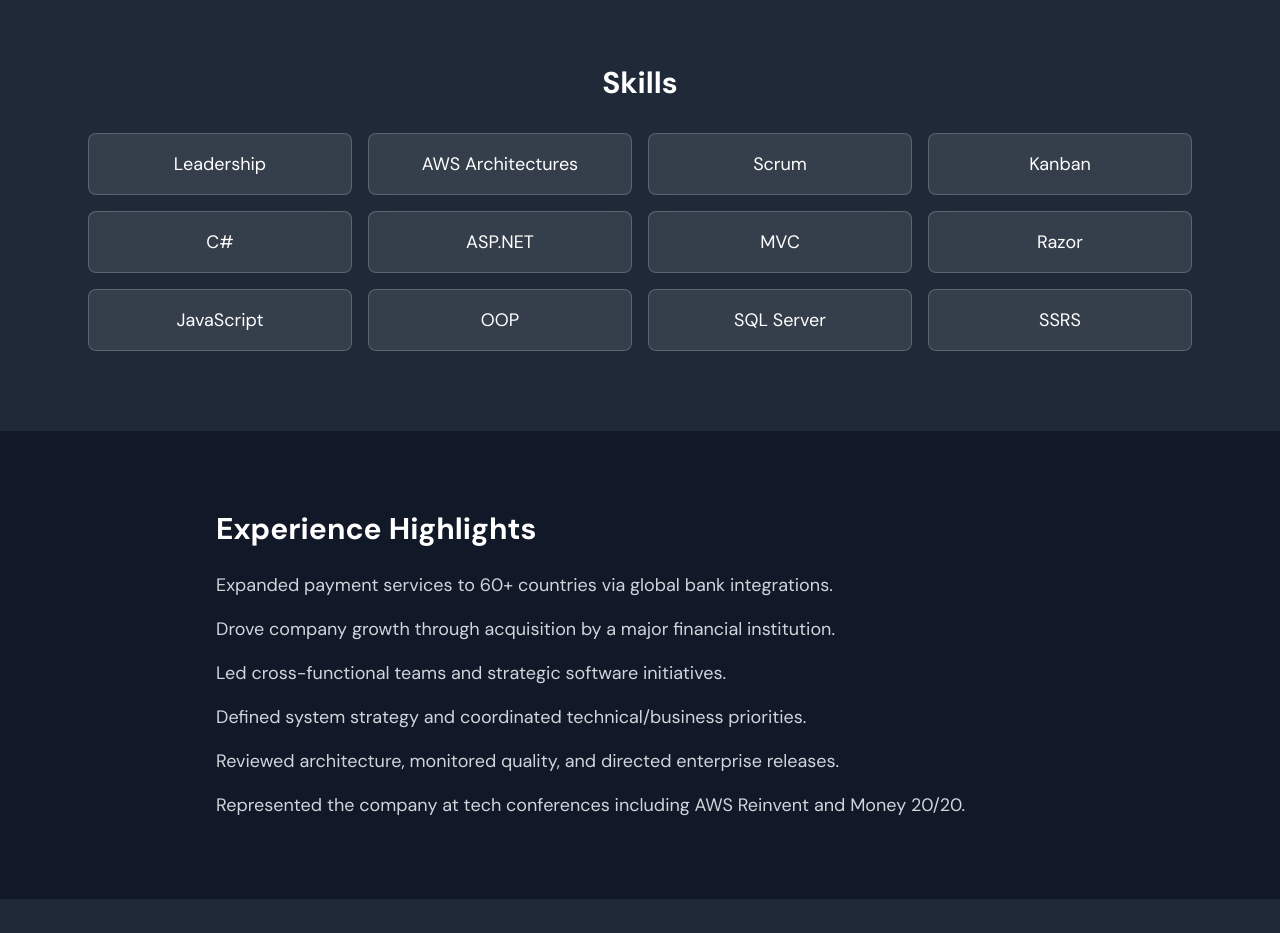
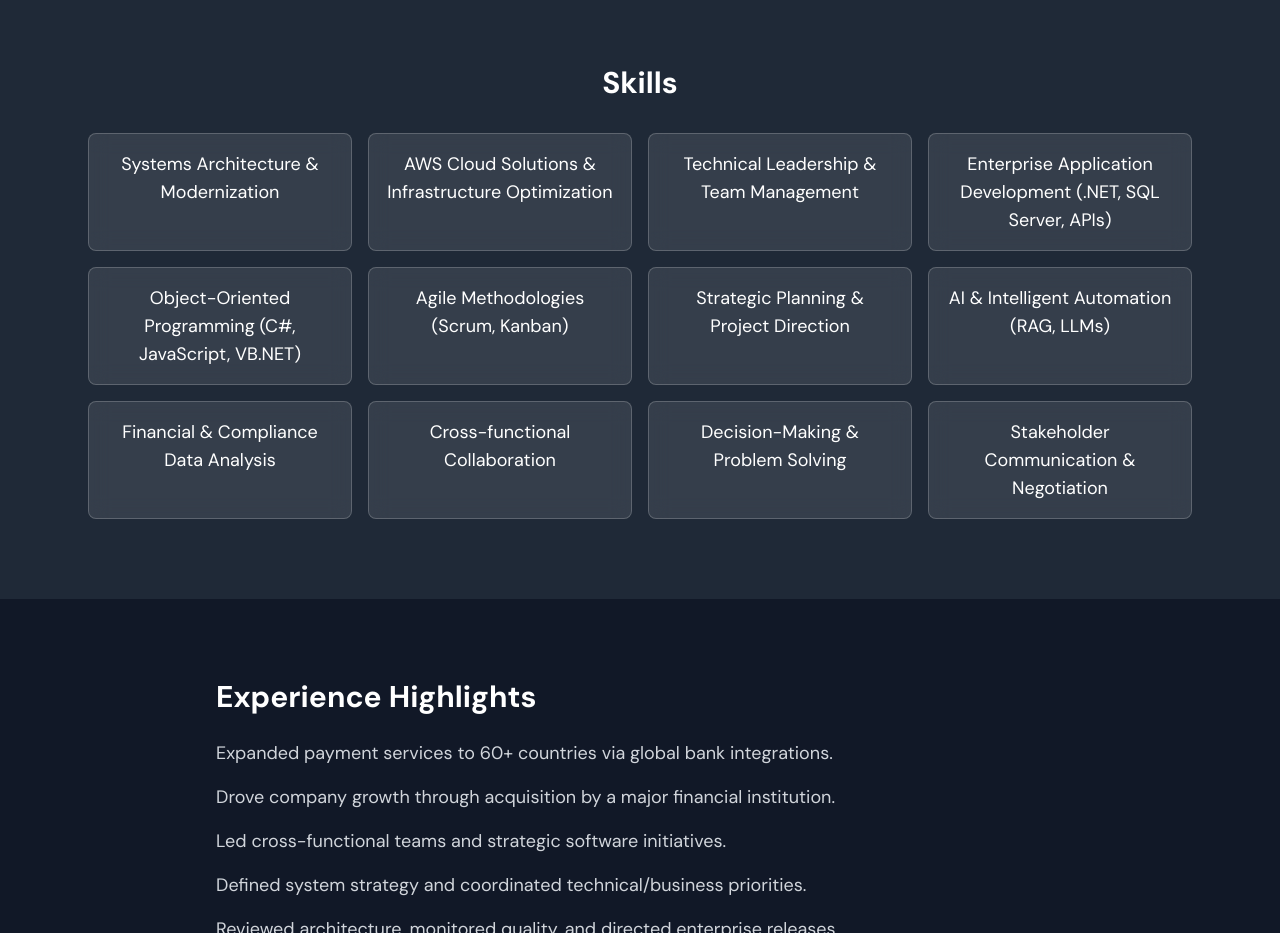
Before and after one commit to robteixeira/portfolio, a plain HTML site: page index.html in a window 1280 px wide. Shown: the part 1200-2133 px from the top of the page. Drawn offline with nearby package versions, Linux system fonts and the light colour scheme.

Commit message:
Update index.html
Updating skills section

```diff
--- a/index.html
+++ b/index.html
@@ -77,18 +77,18 @@
     <div class="max-w-6xl mx-auto px-6">
       <h3 class="text-3xl font-semibold text-center mb-8">Skills</h3>
       <div class="grid grid-cols-2 sm:grid-cols-3 md:grid-cols-4 gap-4 text-center text-lg">
-        <div class="glass rounded-lg p-4">Leadership</div>
-        <div class="glass rounded-lg p-4">AWS Architectures</div>
-        <div class="glass rounded-lg p-4">Scrum</div>
-        <div class="glass rounded-lg p-4">Kanban</div>
-        <div class="glass rounded-lg p-4">C#</div>
-        <div class="glass rounded-lg p-4">ASP.NET</div>
-        <div class="glass rounded-lg p-4">MVC</div>
-        <div class="glass rounded-lg p-4">Razor</div>
-        <div class="glass rounded-lg p-4">JavaScript</div>
-        <div class="glass rounded-lg p-4">OOP</div>
-        <div class="glass rounded-lg p-4">SQL Server</div>
-        <div class="glass rounded-lg p-4">SSRS</div>
+        <div class="glass rounded-lg p-4">Systems Architecture & Modernization</div>
+        <div class="glass rounded-lg p-4">AWS Cloud Solutions & Infrastructure Optimization</div>
+        <div class="glass rounded-lg p-4">Technical Leadership & Team Management</div>
+		<div class="glass rounded-lg p-4">Enterprise Application Development (.NET, SQL Server, APIs)</div>
+        <div class="glass rounded-lg p-4">Object-Oriented Programming (C#, JavaScript, VB.NET)</div>
+        <div class="glass rounded-lg p-4">Agile Methodologies (Scrum, Kanban)</div>
+        <div class="glass rounded-lg p-4">Strategic Planning & Project Direction</div>
+        <div class="glass rounded-lg p-4">AI & Intelligent Automation (RAG, LLMs)</div>
+        <div class="glass rounded-lg p-4">Financial & Compliance Data Analysis</div>
+        <div class="glass rounded-lg p-4">Cross-functional Collaboration</div>
+		<div class="glass rounded-lg p-4">Decision-Making & Problem Solving</div>
+        <div class="glass rounded-lg p-4">Stakeholder Communication & Negotiation</div>
       </div>
     </div>
   </section>
```
